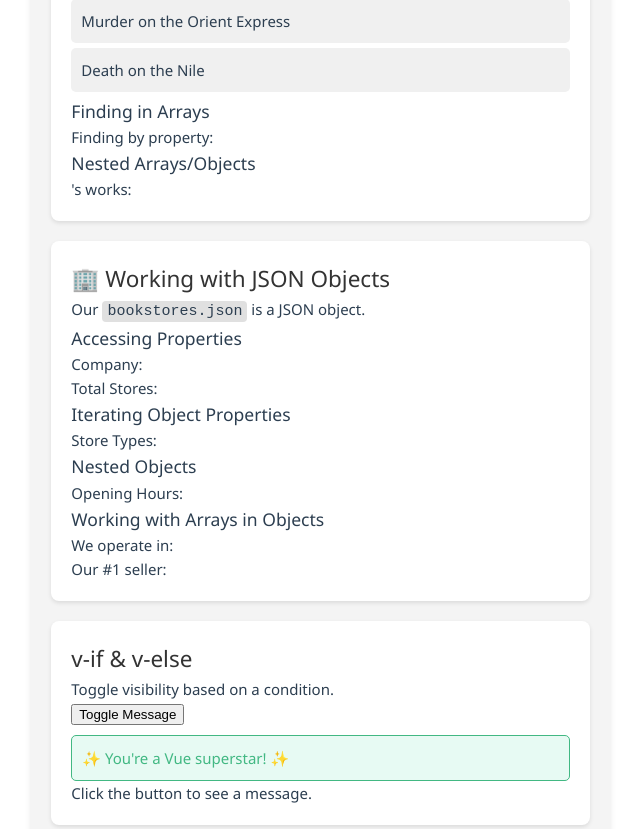
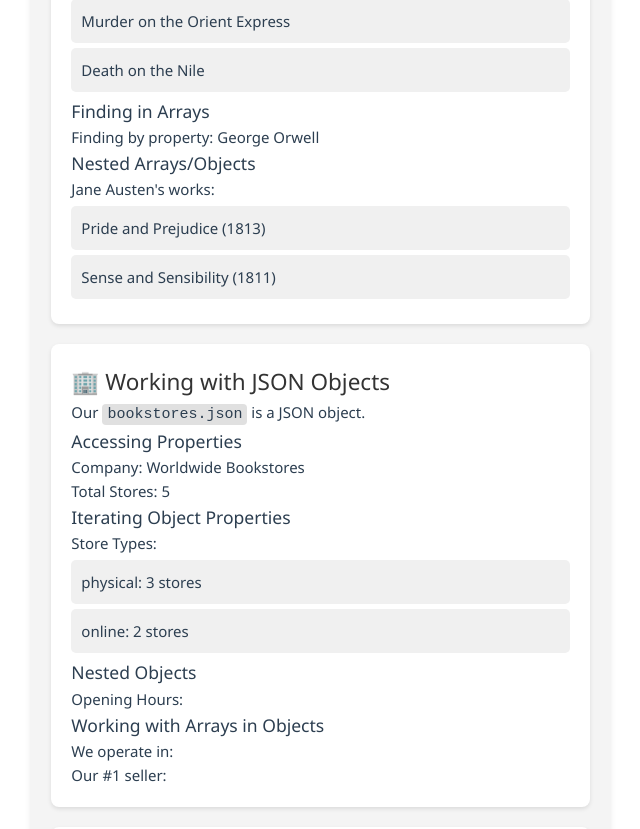
Before and after one commit to StevenT899/xtan-library, a Vue app: page / in a window 1280 px wide. Shown: the part 740-1569 px from the top of the page, without its empty margins (30-670 px from the left). Built offline with nearby package versions, Linux system fonts and the light colour scheme.

Commit message:
debug and finish 9-10

```diff
--- a/src/components/JSON.vue
+++ b/src/components/JSON.vue
@@ -43,8 +43,14 @@
 
       <h3>Nested Arrays/Objects</h3>
       <p>{{ austen?.name }}'s works:</p>
+
       <!-- Activity 9: Render a list of Austen's works. Hint: Use the v-for directive to iterate through the array of authors that you have filtered out. -->
-      <!-- TODO: CODE TO RENDER LIST OF AUSTEN'S WORKS HERE -->
+      <!-- RENDER LIST OF AUSTEN'S WORKS HERE -->
+      <ul>
+        <li v-for="work in austen?.famousWorks" :key="work.title">
+          {{ work.title }} ({{ work.year }})
+        </li>
+      </ul>
 
 
     </section>
@@ -58,18 +64,26 @@
         Company:
         <!-- Activity 9a: Get the company name from the bookstores object. -->
         <!-- TODO: CODE TO GET COMPANY NAME HERE -->
+        {{ bsCompanyName }}
+
       </p>
 
       <p>
         Total Stores:
         <!-- Activity 9b: Get the total number of stores from the bookstores object. -->
-        <!-- TODO: CODE TO GET TOTAL STORES HERE -->
+        <!-- GET TOTAL STORES HERE -->
+        {{ bsTotalStores }}
       </p>
 
       <h3>Iterating Object Properties</h3>
       <p>Store Types:</p>
       <!-- Activity 10: Iterate through the storeTypes array and display the store type and the number of stores that use that type. -->
-      <!-- TODO: CODE TO RENDER LIST OF STORE TYPES HERE -->
+      <!-- RENDER LIST OF STORE TYPES HERE -->
+      <ul>
+        <li v-for="(count, type) in storeTypes" :key="type">
+          {{ type }}: {{ count }} stores
+        </li>
+      </ul>
 
       <h3>Nested Objects</h3>
       <p>Opening Hours:</p>
@@ -111,6 +125,7 @@ import bookstores from "../assets/json/bookstores.json"
 const showMessage = ref(false)
 
 
+
 // Activity 2: Get authors born after 1850
 const modernAuthors = computed(() =>
   // FILTER ARRAY OF AUTHORS
@@ -126,14 +141,19 @@ const allFamousWorks = computed(() =>
 // Activity 4: Find author by name
 const orwell = computed(() =>
   // FIND AUTHOR BY NAME HERE
-  authors.filter((author) => author.name === "George Orwell")
+  authors.find((author) => author.name === "George Orwell")
 )
 
 // Activity 5: Find author by ID
 const austen = computed(() =>
   // FIND AUTHOR BY ID HERE
-  authors.filter((author) => author.id === 1)
+  authors.find((author) => author.id === 1)
 )
+
+const bsCompanyName = bookstores.name;
+const bsTotalStores = bookstores.totalStores;
+const storeTypes = bookstores.storeTypes;
+
 </script>
 
 <style scoped>
```
